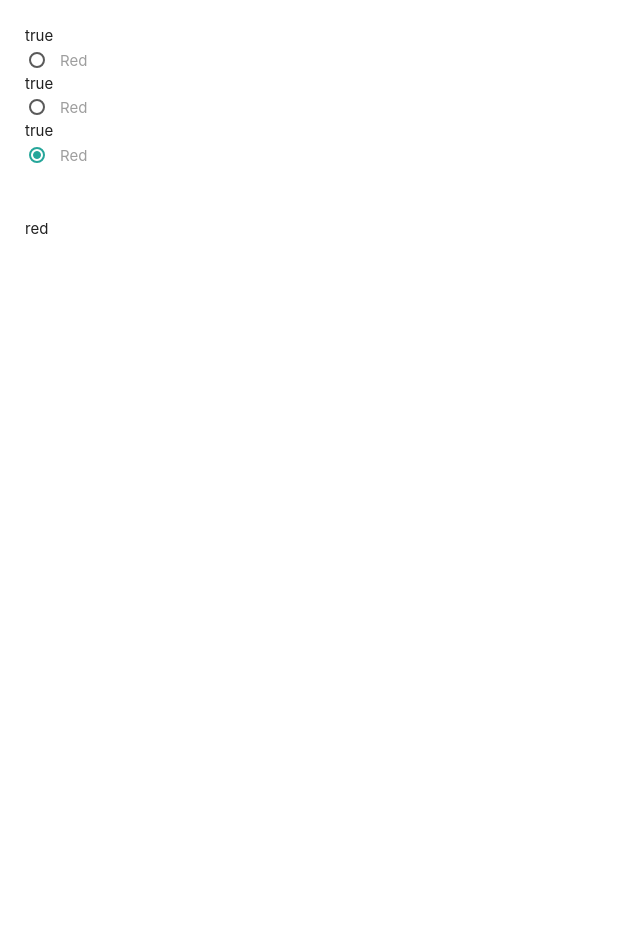
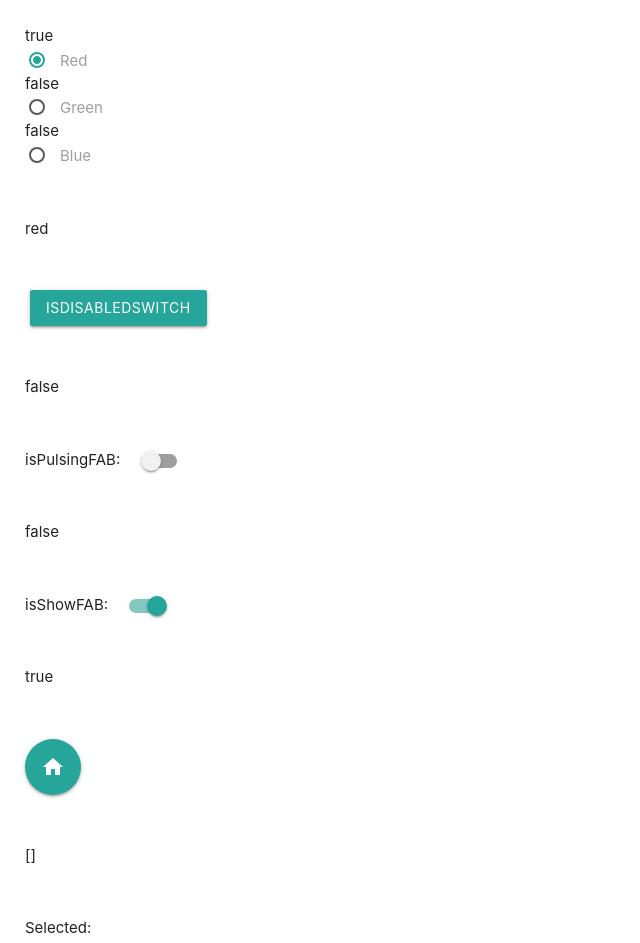
Before and after one commit to Spectr67/custom-elements, a Vue app: page / in a window 1280 px wide. Shown: the top 943 px of the page, without its empty margins (0-640 px from the left). Before the commit the page ends 800 px from the top, so only its background shows below. Built offline with nearby package versions, Linux system fonts and the light colour scheme.

Commit message:
refactored FAB and Radio

```diff
--- a/src/App.vue
+++ b/src/App.vue
@@ -10,4 +10,8 @@ export default {
   <div>
     <TestContainerB />
   </div>
+
+  <div>
+    <TestContainerA />
+  </div>
 </template>
--- a/src/TestContainerA.vue
+++ b/src/TestContainerA.vue
@@ -10,10 +10,10 @@ export default {
   data() {
     return {
       isPulsingFAB: false,
-      isShowFAB: false,
+      isShowFAB: true,
       isDisabledSwitch: false,
       cars: ['Ferrari', 'Lamborghini', 'Porsche'],
-      selectedCars: [''],
+      selectedCars: [],
     }
   },
 }
@@ -41,8 +41,9 @@ export default {
     <article>
       <MFAB icon="home" :is-pulsing="isPulsingFAB" :is-show="isShowFAB" />
     </article>
+    <article>{{ selectedCars }}</article>
     <article>
-      <MSelect />
+      <MSelect :cars="cars" @choisen-car="selectedCars = $event" />
     </article>
   </section>
 </template>
--- a/src/TestContainerB.vue
+++ b/src/TestContainerB.vue
@@ -16,9 +16,14 @@ export default {
 <template>
   <section>
     <article>
-      <MRadio name="color" value="red" :selectedValue="selectedColor" />
-      <MRadio name="color" value="red" :selectedValue="selectedColor" />
-      <MRadio name="color" value="red" :selectedValue="selectedColor" />
+      <MRadio
+        v-for="color in colors"
+        :key="color"
+        name="color"
+        :value="color"
+        :selectedValue="selectedColor"
+        @update:selectedValue="selectedColor = $event"
+      />
     </article>
     <article>
       {{ selectedColor }}
--- a/src/components/MButton.vue
+++ b/src/components/MButton.vue
@@ -1,11 +1,12 @@
 <script>
 export default {
   props: ['caption', 'icon'],
+  emits: ['click'],
 }
 </script>
 
 <template>
-  <a class="waves-effect waves-light btn">
+  <a class="waves-effect waves-light btn" @click="$emit('click')">
     <i v-if="icon" class="material-icons left">{{ icon }}</i>
     <span>{{ caption }}</span>
   </a>
--- a/src/components/MFAB.vue
+++ b/src/components/MFAB.vue
@@ -1,23 +1,37 @@
 <script>
 export default {
-  props: ['icon', 'isPulsing'],
+  props: ['icon', 'isPulsing', 'isShow'],
 
   data() {
     return {
-      isHidden: true,
+      isHidden: !this.isShow,
     }
   },
 
+  watch: {
+    isShow(newVal) {
+      if (newVal) {
+        this.isHidden = false
+      } else {
+        setTimeout(() => (this.isHidden = true), 200)
+      }
+    },
+  },
+
   mounted() {
-    requestAnimationFrame(() => (this.isHidden = false))
+    if (!this.isShow) this.isHidden = true
   },
 }
 </script>
-
 <template>
   <a
     class="btn-floating btn-large waves-effect waves-light scale-transition"
-    :class="{ pulse: isPulsing, 'scale-out': isHidden }"
+    :class="{
+      pulse: isPulsing,
+      'scale-out': !isShow,
+      'scale-in': isShow,
+      'scale-hide': isHidden,
+    }"
   >
     <i class="material-icons">{{ icon }}</i>
   </a>
--- a/src/components/MRadio.vue
+++ b/src/components/MRadio.vue
@@ -18,7 +18,14 @@ export default {
   {{ isChecked }}
   <div>
     <label>
-      <input class="with-gap" type="radio" :name :value :checked="isChecked" />
+      <input
+        class="with-gap"
+        type="radio"
+        :name
+        :value
+        :checked="isChecked"
+        @change="$emit('update:selectedValue', value)"
+      />
       <span>{{ capitalCasedValue }}</span>
     </label>
   </div>
--- a/src/components/MSelect.vue
+++ b/src/components/MSelect.vue
@@ -4,27 +4,30 @@ export default {
     const elems = this.$refs.select
     M.FormSelect.init(elems, {})
   },
+  props: ['cars'],
+
+  emits: ['choisen-car'],
 
   data() {
     return {
-      YourCarBrand: [],
+      choisedCar: [],
     }
+  },
+  methods: {
+    onChange(event) {
+      this.choisedCar = Array.from(event.target.selectedOptions).map(
+        o => o.value
+      )
+      this.$emit('choisen-car', this.choisedCar)
+    },
   },
 }
 </script>
 
 <template>
-  <span>Selected: {{ YourCarBrand.join(', ') }}</span>
+  <span>Selected: {{ choisedCar.join(', ') }}</span>
   <div class="input-field col s12">
-    <select
-      multiple
-      ref="select"
-      @change="
-        YourCarBrand = Array.from($event.target.selectedOptions).map(
-          o => o.value
-        )
-      "
-    >
+    <select multiple ref="select" @change="onChange">
       <option value="" disabled selected>Choose your option</option>
       <option value="BMW">BMW</option>
       <option value="Mercedess">Mercedess</option>
--- a/src/components/MSwitch.vue
+++ b/src/components/MSwitch.vue
@@ -5,7 +5,7 @@ import MSelect from './MSelect.vue'
 export default {
   components: { MButton, MSelect },
 
-  props: ['modelValue'],
+  props: ['modelValue', 'isDisabled'],
 
   emits: ['update:model-value'],
 }
@@ -15,6 +15,8 @@ export default {
   <div class="switch">
     <label>
       <input
+        isDisabledSwitch="input"
+        :disabled="isDisabled"
         type="checkbox"
         v-bind:checked="modelValue"
         @change="$emit('update:model-value', $event.target.checked)"
```
Also changed, not shown: 1 other file (tests, documents, lock files or other folders).
